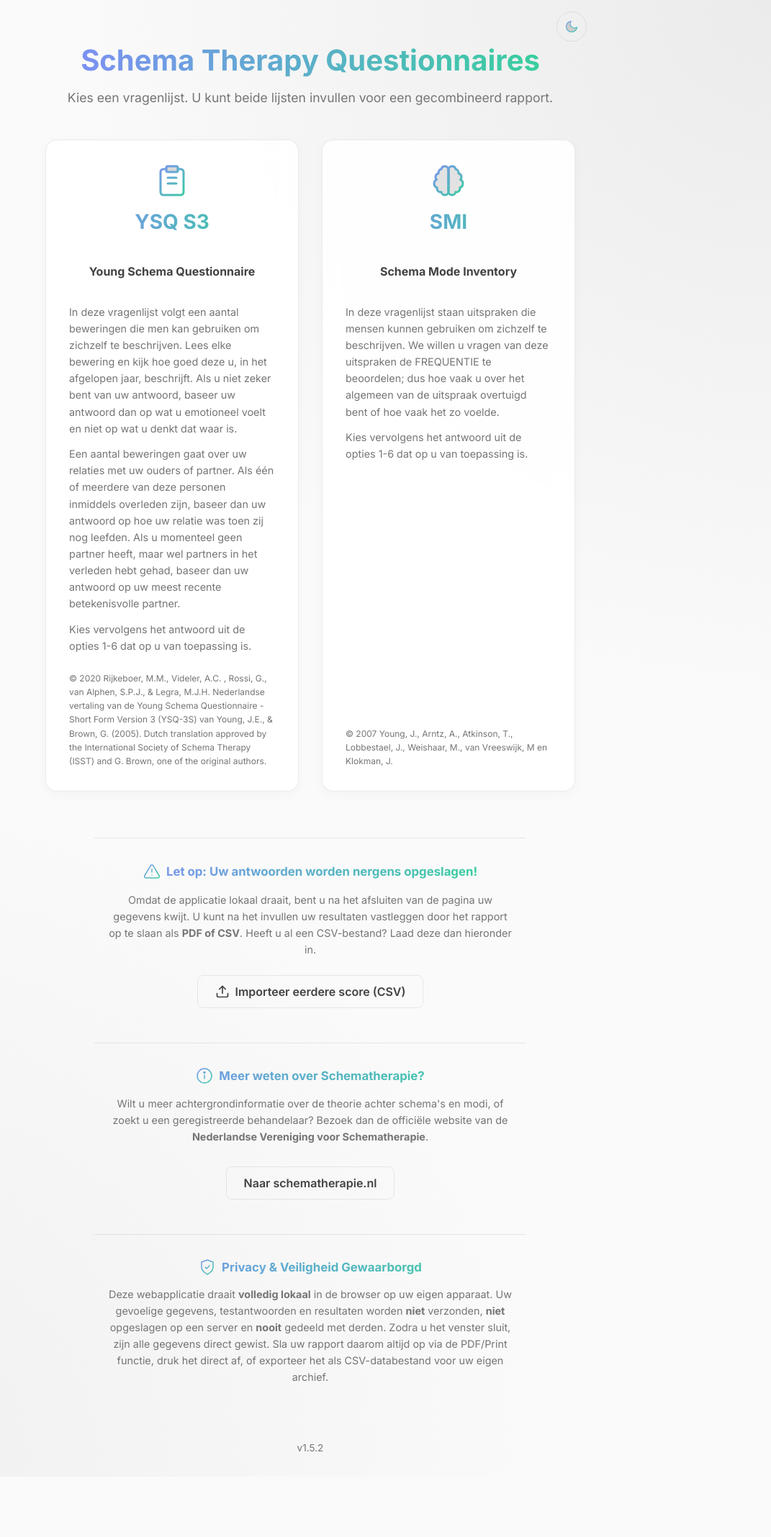
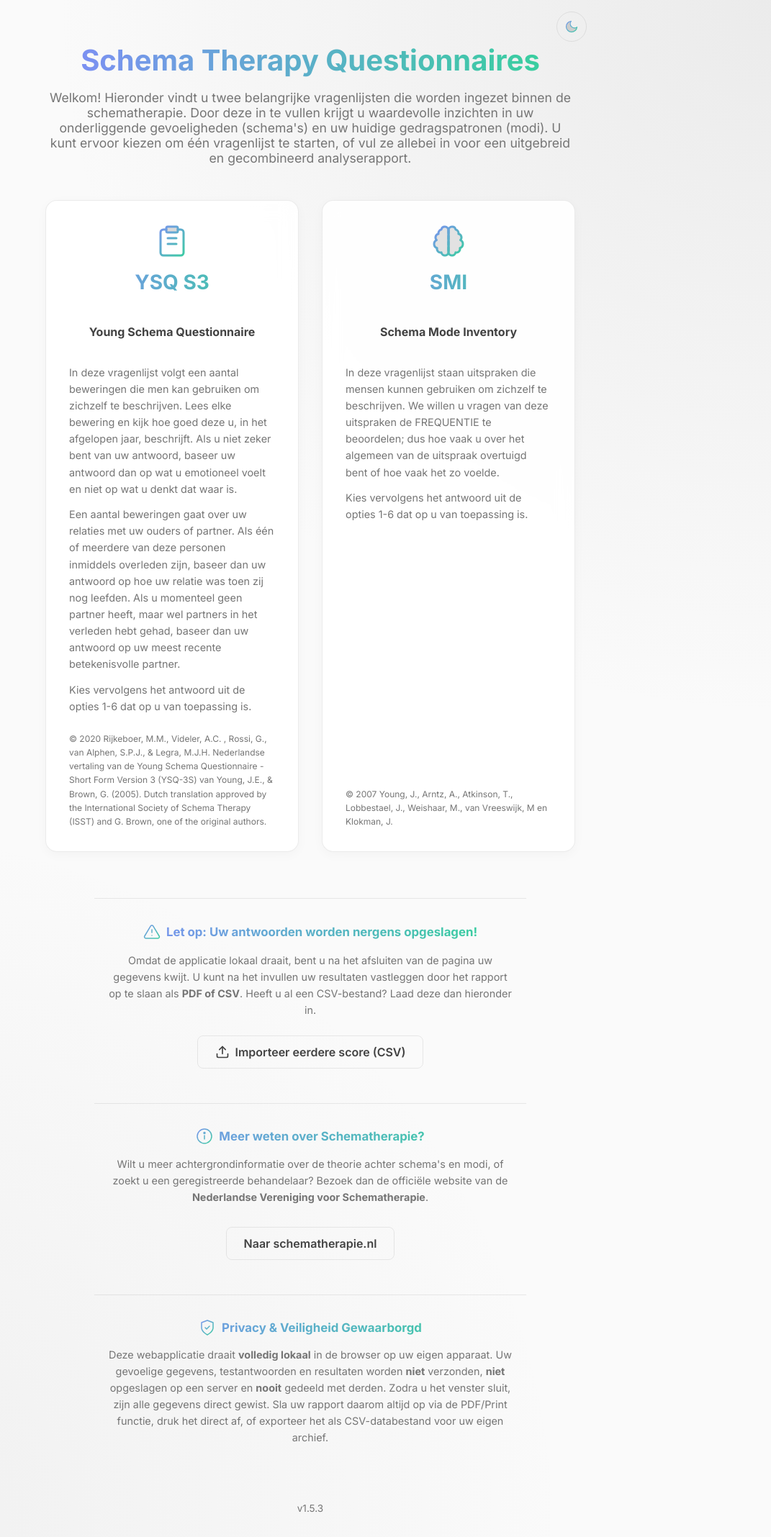
Before and after one commit to radder1972/STA, a React (Vite) app: page / in a window 1280 px wide. Shown: the whole page at 72% size, without its empty margins (209-1280 px from the left). Before the commit the page ends 2052 px from the top, so only its background shows below. Built offline with nearby package versions, Linux system fonts and the light colour scheme.

Commit message:
Update intro text to be more inviting and bump version to 1.5.3

```diff
--- a/package.json
+++ b/package.json
@@ -1,7 +1,7 @@
 {
   "name": "schema-therapy-app",
   "private": true,
-  "version": "1.5.2",
+  "version": "1.5.3",
   "type": "module",
   "scripts": {
     "dev": "vite",
--- a/src/App.jsx
+++ b/src/App.jsx
@@ -103,7 +103,7 @@ function App() {
       )}
 
       <div style={{ textAlign: 'center', marginTop: '3rem', color: 'var(--text-muted)', fontSize: '0.85rem' }}>
-        v1.5.2
+        v1.5.3
       </div>
     </div>
   )
--- a/src/components/Home.jsx
+++ b/src/components/Home.jsx
@@ -69,7 +69,11 @@ export default function Home({ onStart, completedTests, onViewResults, onImport
     <div className="home-container">
       <div className="header">
         <h1>Schema Therapy Questionnaires</h1>
-        <p>Kies een vragenlijst. U kunt beide lijsten invullen voor een gecombineerd rapport.</p>
+        <p>
+          Welkom! Hieronder vindt u twee belangrijke vragenlijsten die worden ingezet binnen de schematherapie.
+          Door deze in te vullen krijgt u waardevolle inzichten in uw onderliggende gevoeligheden (schema's) en uw huidige gedragspatronen (modi).
+          U kunt ervoor kiezen om één vragenlijst te starten, of vul ze allebei in voor een uitgebreid en gecombineerd analyserapport.
+        </p>
       </div>
 
       <div className="home-cards">
```
Also changed, not shown: schema-therapie-app-usb-versie.html (+2 -2 lines).
